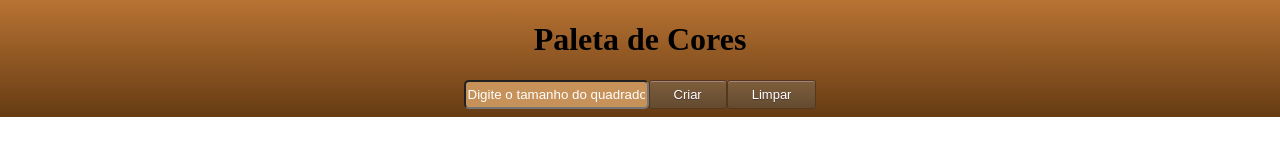
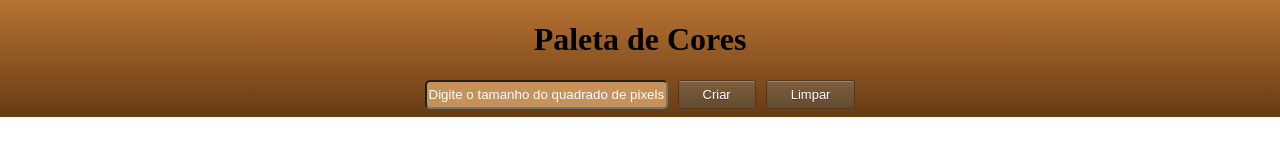
Before and after one commit to DeividBorges93/project-pixel-art, a plain HTML site: page index.html in a window 1280 px wide. Drawn offline with Linux system fonts and the light colour scheme.

Commit message:
Adc margin ao botão e ao input

```diff
--- a/style.css
+++ b/style.css
@@ -48,3 +48,12 @@ button:active {
   display: flex;
   justify-content: center;
 }
+
+#input-size {
+  margin-right: 10px;
+  width: 235px;
+}
+
+#button-size {
+  margin-right: 10px;
+}
```
